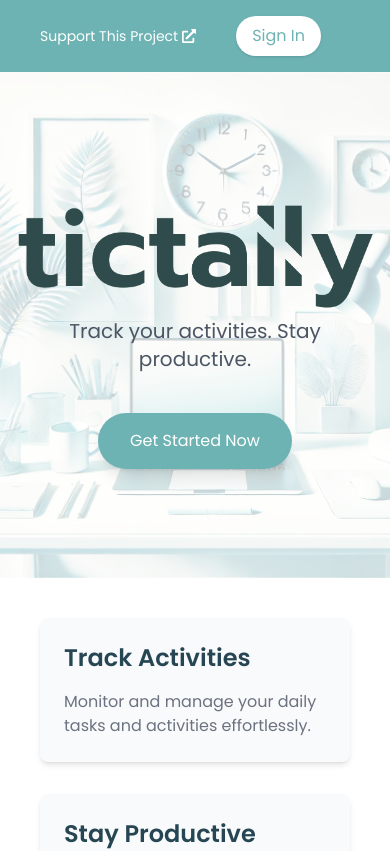
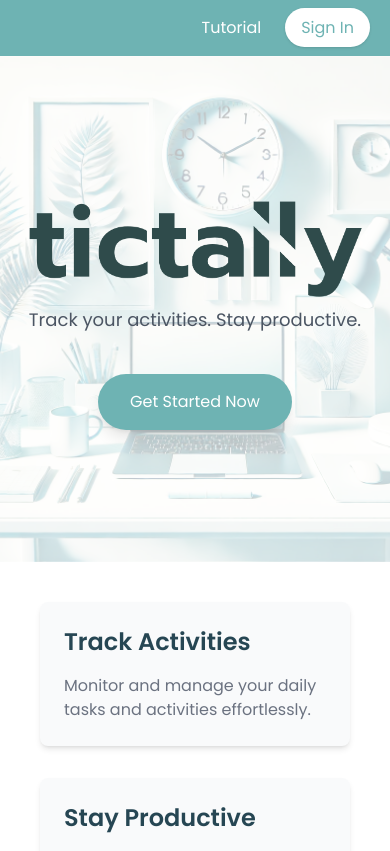
Before and after one commit to rodalschulz/frontend_tictally, a React (Create React App) app: page / in a window 390 px wide. Shown: the top 851 px of the page. Built offline with nearby package versions, Linux system fonts and the light colour scheme; no server answers.

Commit message:
improve home page look on mobile, add tutorial video link

```diff
--- a/src/pages/v1home.js
+++ b/src/pages/v1home.js
@@ -49,35 +49,50 @@ const Home = () => {
   return (
     <div className="flex flex-col items-center min-h-screen bg-gray-100 font-sans">
       <div className="max-w-7xl w-full bg-white shadow-lg overflow-hidden">
-        <nav className="flex justify-between items-center w-full py-4 bg-primary text-white px-10">
+        <nav className="flex justify-between items-center w-full py-4 bg-primary text-white px-5">
           {!isMobile && (
             <div className="text-3xl font-bold">
               <img
                 src="/images/logoWhite.png"
                 alt="Step 1"
-                className="w-36 h-11"
+                className="w-44 h-11"
               />
             </div>
           )}
-          <div className="flex space-x-4 items-center">
+          <div className="flex w-full justify-end space-x-6">
+            <div>
+              {!isMobile && (
                 <Link
                   to="https://www.patreon.com/rodschulz/membership"
-              className={`hover:text-gray-200 transition duration-300 flex items-center mr-6 ${
+                  target="_blank"
+                  rel="noopener noreferrer"
+                  className={`hover:text-gray-200 transition duration-300 flex items-center ${
                     isMobile && "text-[0.875rem]"
                   }`}
                 >
                   Support This Project
                   <FaExternalLinkAlt className="ml-1" />
                 </Link>
-            {/* <Link to="" className="hover:text-gray-200 transition duration-300">
-              Pricing
-            </Link> */}
+              )}
+            </div>
+            <div className="">
+              <Link
+                to="https://www.youtube.com/watch?v=Gm19-JiZOwk&t"
+                target="_blank"
+                rel="noopener noreferrer"
+                className="hover:text-gray-200 transition duration-300"
+              >
+                Tutorial
+              </Link>
+            </div>
+            <div className="">
               <Link
                 to="/login"
                 className="px-4 py-2 bg-white text-primary rounded-full shadow hover:bg-gray-200 transition duration-300"
               >
                 Sign In
               </Link>
+            </div>
           </div>
         </nav>
 
@@ -90,8 +105,8 @@ const Home = () => {
           />
           <div className="hero-content flex flex-col items-center justify-center bg-white bg-opacity-75 w-full py-64 absolute top-0 left-0">
             <h2
-              className={`text-6xl font-bold text-secondary ${
-                !isMobile ? "-mt-10" : "-mt-16"
+              className={`font-bold text-secondary ${
+                !isMobile ? "-mt-10 text-6xl" : "-mt-16 text-5xl"
               } mb-2 animate-slide-up`}
             >
               <img
@@ -100,7 +115,11 @@ const Home = () => {
                 className="mx-auto rounded-badge transform hover:scale-110 transition duration-300 w-[7em] -mt-[1em] -mb-4"
               />
             </h2>
-            <p className="text-xl text-gray-600 mb-6 max-w-2xl text-center animate-slide-up delay-200">
+            <p
+              className={`${
+                !isMobile ? "text-xl" : "text-lg"
+              } text-gray-600 mb-6 max-w-2xl text-center animate-slide-up delay-200`}
+            >
               Track your activities. Stay productive.
             </p>
             <Link to="/register">
```
Lines whose indentation alone changed are shown as unchanged.
